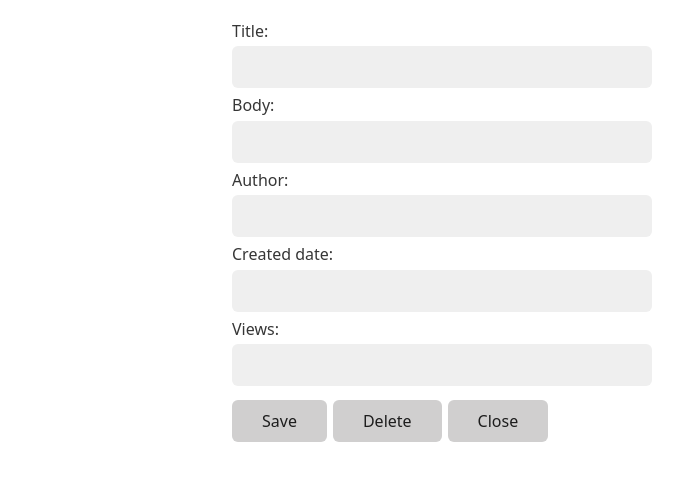
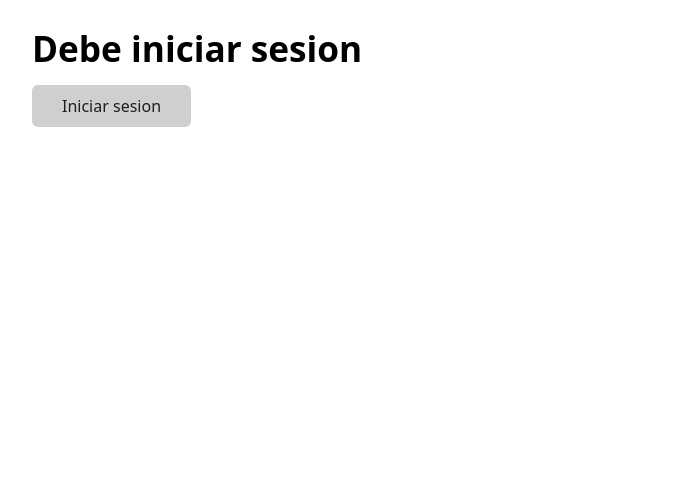
Before and after one commit to rodrigorellana/test_alabs, a React (Create React App) app: page /joke/1686521618135 in a window 1280 px wide. Shown: the top 480 px of the page, without its empty margins (208-891 px from the left). Built offline with nearby package versions, Linux system fonts and the light colour scheme; no server answers.

Commit message:
add protected route

```diff
--- a/src/App.tsx
+++ b/src/App.tsx
@@ -7,6 +7,7 @@ import { Jokes as JokePage } from './pages/jokes';
 // import { JokesGET } from './services/jokes';
 import { BrowserRouter as Router, Switch, Route } from 'react-router-dom';
 import useJokes from './hooks/jokes';
+import ProtectedRoute from './config/protectedRoute';
 
 function App() {
 
@@ -29,7 +30,7 @@ function App() {
     return (
       <div className="App">
         <header>
-          <h1> Prueba Tecnica para Acid Labs </h1>
+          <h1> Prueba Tecnica para Acid Labs 2023 </h1>
           <main>
             <Table />
           </main>
@@ -41,10 +42,10 @@ function App() {
   return (
     <Router>
       <Switch>
-        <Route exact path="/" component={ListJokes} />
-        <Route exact path="/jokes" component={ListJokes} />
-        <Route path="/joke/:jokeId" component={JokePage} />
-        <Route path="/joke" component={JokePage} />
+        <ProtectedRoute exact path="/" component={ListJokes} />
+        <ProtectedRoute exact path="/jokes" component={ListJokes} />
+        <ProtectedRoute path="/joke/:jokeId" component={JokePage} />
+        <ProtectedRoute path="/joke" component={JokePage} />
       </Switch>
     </Router>
   );
--- /dev/null
+++ b/src/config/protectedRoute.tsx
@@ -0,0 +1,39 @@
+import { useEffect, useState } from 'react';
+import { Route } from 'react-router-dom';
+import { IUser } from '../interfaces/jokes';
+
+const ProtectedRoute = ({ component: Component, ...rest }: any) => {
+  const [isLoading, setLoading] = useState(true);
+  const [user, setUser] = useState<IUser | null>(null);
+
+  useEffect(() => {
+    loadUser()
+  }, [])
+
+  const loadUser = async () => {
+    setTimeout(() => {
+      setLoading(false);
+    }, 2500)
+  }
+
+  return (
+    <>
+      <Route
+        {...rest}
+        render={(props) =>
+          isLoading && !user ? (
+            <h1>Cargando usuario...</h1>
+          ) : user ? (
+            <Component {...props} />
+          ) : (
+            <>
+              <h1>Debe iniciar sesion</h1>
+              <button onClick={() => setUser({ name: 'acid labs'}) }>Iniciar sesion</button>
+            </>
+          )}
+      />
+    </>
+  )
+}
+
+export default ProtectedRoute;
--- a/src/interfaces/jokes.ts
+++ b/src/interfaces/jokes.ts
@@ -7,3 +7,7 @@ export interface IJoke {
   id?: string;
   createdAt?: string;
 }
+
+export interface IUser {
+  name: string;
+}
```
